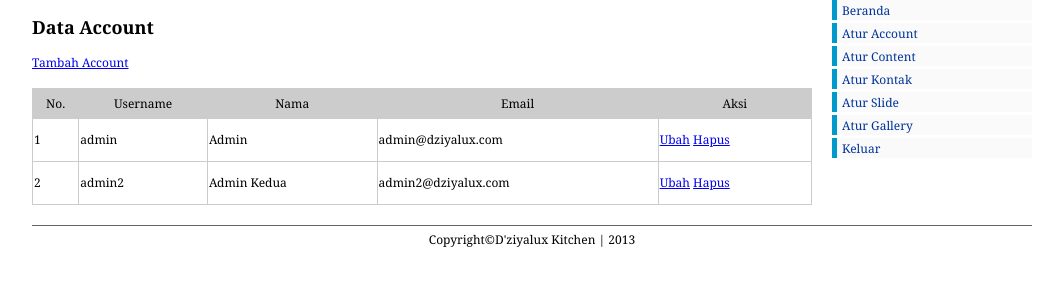
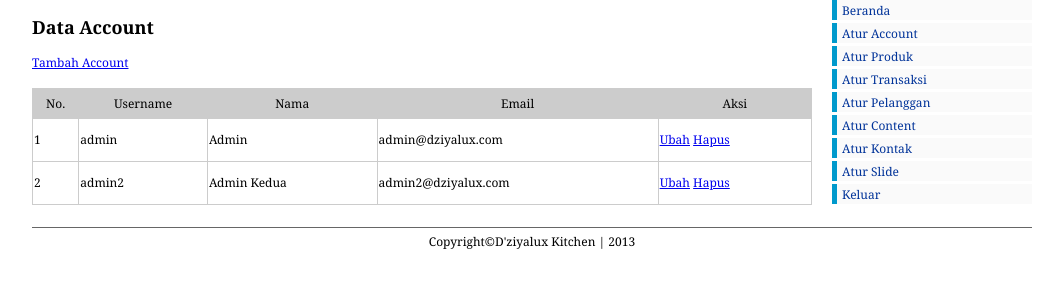
Before and after one commit to hermanto69/dziyalux, a PHP site: page /admin/index.php?pg=admin/data_admin in a window 1280 px wide. Shown: the part 60-360 px from the top of the page, without its empty margins (158-1221 px from the left). Run offline with PHP 8.4, Linux system fonts and the light colour scheme; a user stored in the database is signed in; data comes from the database, SQL or seed files in the repository; some libraries are stand-ins or nearby versions.

Commit message:
Add menu pelanggan, produk, transaksi

```diff
--- a/admin/index.php
+++ b/admin/index.php
@@ -97,10 +97,12 @@ if(!isset($_SESSION['my_user']))
 				<ul>
 					<li><a href="index.php">Beranda</a></li>
 					<li><a href="?pg=admin/data_admin">Atur Account</a></li>
+					<li><a href="?pg=produk/data_produk">Atur Produk</a></li>
+					<li><a href="?pg=transaksi/data_transaksi">Atur Transaksi</a></li>
+					<li><a href="?pg=pelanggan/data_pelanggan">Atur Pelanggan</a></li>
 					<li><a href="?pg=content/data_content">Atur Content</a></li>
 					<li><a href="?pg=kontak/data_kontak">Atur Kontak</a></li>
 					<li><a href="?pg=slide/data_slide">Atur Slide</a></li>
-					<li><a href="?pg=gallery/data_gallery">Atur Gallery</a></li>
 					<li><a href="logout.php">Keluar</a></li>
 				</ul>
 			</div>
```
